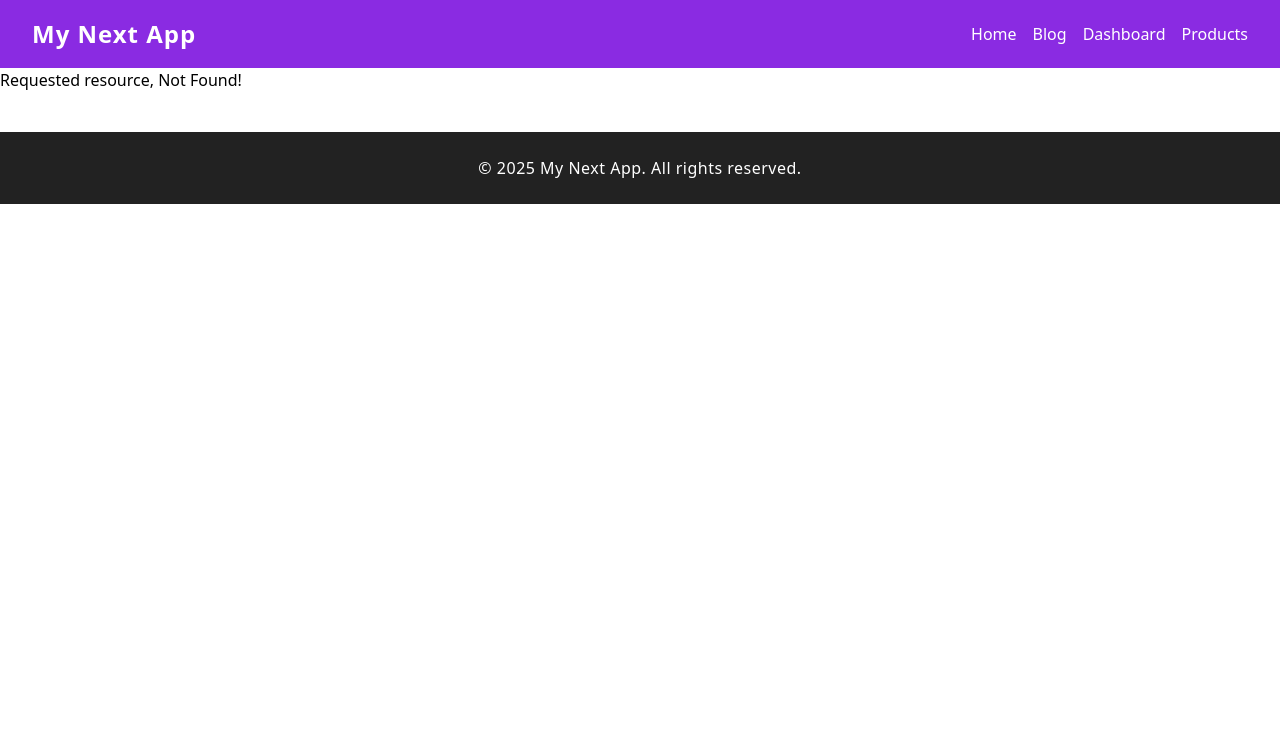
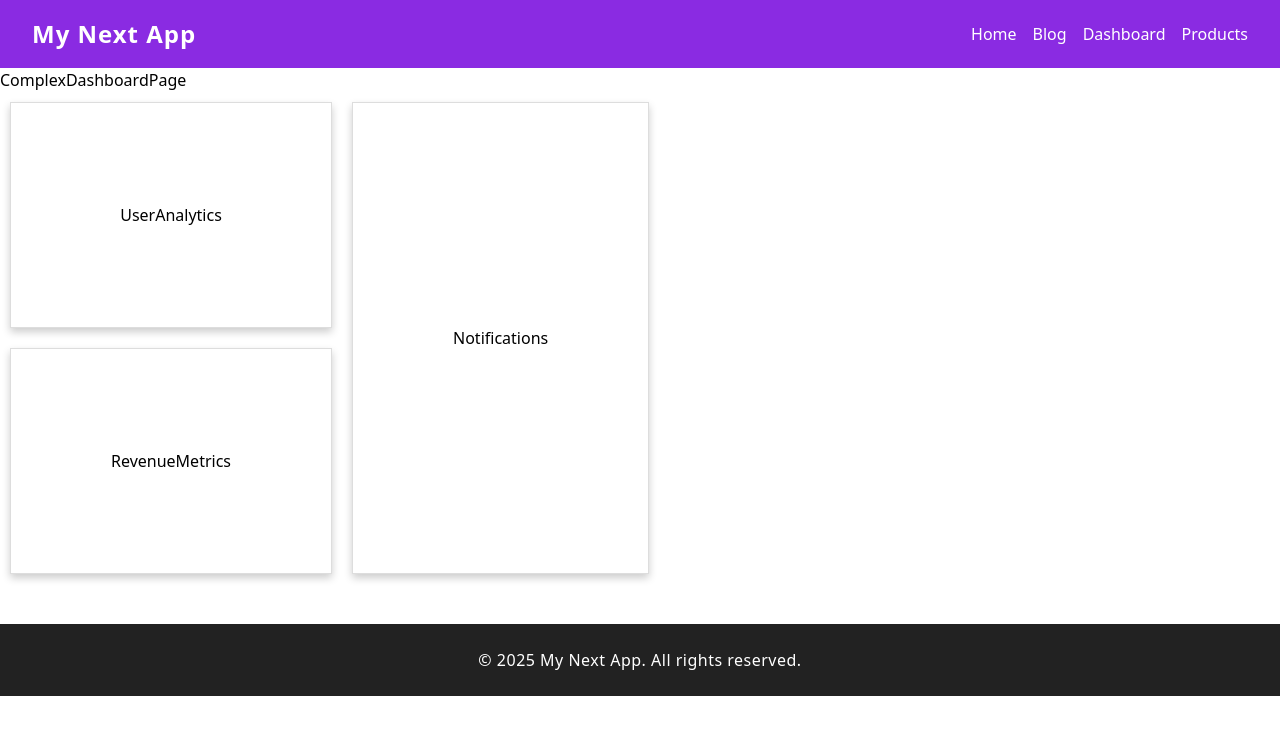
Before and after one commit to vishu938-archive/NextJs, a Next.js app: page /complex-dashboard in a window 1280 px wide. Before the commit this address had no page. Shown: the top 734 px of the page. Built offline with nearby package versions, Linux system fonts and the light colour scheme.

Commit message:
Parallel routes in nextJs

```diff
--- /dev/null
+++ b/src/app/complex-dashboard/@notifications/page.js
@@ -0,0 +1,10 @@
+import { Card } from '@/components/card'
+import React from 'react'
+
+const Notifications = () => {
+  return (
+    <Card>Notifications</Card>
+  )
+}
+
+export default Notifications
--- /dev/null
+++ b/src/app/complex-dashboard/@revenue/page.js
@@ -0,0 +1,10 @@
+import { Card } from '@/components/card';
+import React from 'react'
+
+const RevenueMetrics = () => {
+  return (
+    <Card>RevenueMetrics</Card>
+  )
+}
+
+export default RevenueMetrics;
--- /dev/null
+++ b/src/app/complex-dashboard/@users/page.js
@@ -0,0 +1,10 @@
+import { Card } from '@/components/card'
+import React from 'react'
+
+const UserAnalytics = () => {
+  return (
+    <Card>UserAnalytics</Card>
+  )
+}
+
+export default UserAnalytics
--- /dev/null
+++ b/src/app/complex-dashboard/layout.js
@@ -0,0 +1,26 @@
+import React from "react";
+
+// This layout is used for the 'complex-dashboard' route.
+//
+// Parallel Routes in Next.js:
+// In this folder, you can see subfolders like '@notifications', '@revenue', and '@users'.
+// These are called parallel routes. They allow you to render multiple pages or components side-by-side within the same layout.
+// Each parallel route is rendered in a separate slot, so you can show different sections (like notifications, revenue, users) at the same time on the dashboard.
+// This is useful for building complex UIs where multiple independent views need to be displayed together.
+
+const DashboardLayout = ({ children, users, notifications, revenue }) => {
+  return (
+    <div>
+      <div>{children}</div>
+      <div style={{ display: "flex" }}>
+        <div style={{ display: "flex", flexDirection: "column" }}>
+          <div>{users}</div>
+          <div>{revenue}</div>
+        </div>
+        <div style={{ display: "flex", flex: 1 }}>{notifications}</div>
+      </div>
+    </div>
+  );
+};
+
+export default DashboardLayout;
--- /dev/null
+++ b/src/app/complex-dashboard/page.js
@@ -0,0 +1,9 @@
+import React from 'react'
+
+const ComplexDashboardPage = () => {
+  return (
+    <div>ComplexDashboardPage</div>
+  )
+}
+
+export default ComplexDashboardPage
--- /dev/null
+++ b/src/components/card.js
@@ -0,0 +1,15 @@
+
+
+export const Card = ({ children }) => {
+  const cardStyle = {
+    padding: "100px",
+    margin: "10px",
+    boxShadow: "0 4px 8px 0 rgba(0, 0, 0, 0.2)",
+    border: "1px solid #ddd",
+    display: "flex",
+    justifyContent: "center",
+    alignItems: "center",
+  };
+
+  return <div style={cardStyle}>{children}</div>;
+};
```
